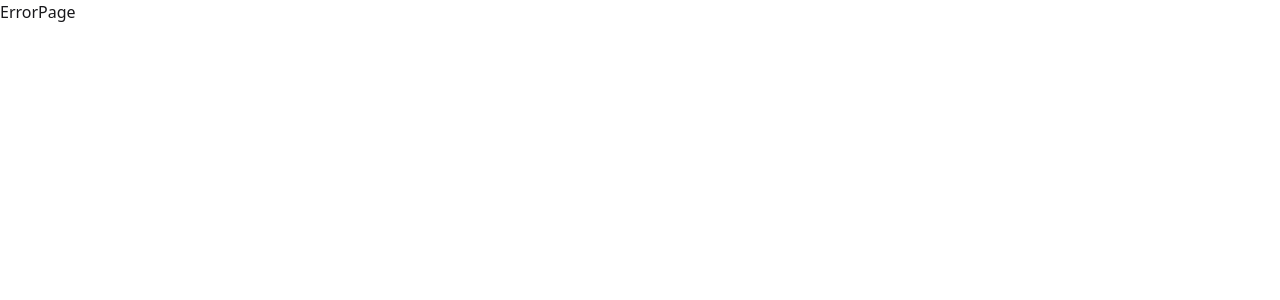
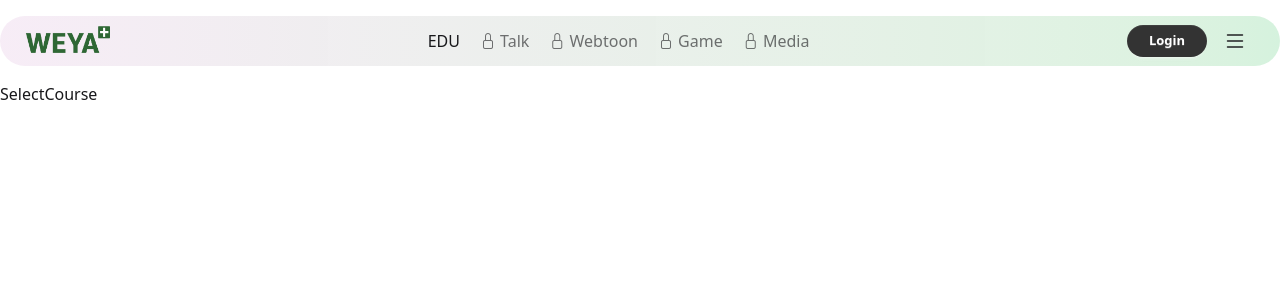
Before and after one commit to shahbozshirinboyev/weya-plus.uz, a React (Vite) app: page /education/select-course in a window 1280 px wide. Before the commit this address had no page. Shown: the top 300 px of the page. Built offline with nearby package versions, Linux system fonts and the light colour scheme.

Commit message:
profile section start...

```diff
--- a/src/App.jsx
+++ b/src/App.jsx
@@ -2,12 +2,14 @@ import { createBrowserRouter, RouterProvider } from "react-router-dom"
 
 // layouts
 import RootLayout from "./layouts/RootLayout.jsx"
+import EducationLayout from "./layouts/EducationLayout.jsx"
 
 // pages
 import Home from "./pages/Home.jsx"
 import MyProfile from "./pages/MyProfile.jsx"
 import Education from "./pages/Education.jsx"
 import ErrorPage from "./pages/ErrorPage.jsx"
+import SelectCourse from "./pages/SelectCourse.jsx"
 
 const routes = createBrowserRouter([
   {
@@ -21,7 +23,17 @@ const routes = createBrowserRouter([
       },
       {
         path: "education",
-        element: <Education />,
+        element: <EducationLayout />,
+        children: [
+          {
+            index: true,
+            element: <Education />,
+          },
+          {
+            path: "select-course",
+            element: <SelectCourse />,
+          }
+        ]
       },
       {
         path: "my-profile",
--- /dev/null
+++ b/src/layouts/EducationLayout.jsx
@@ -0,0 +1,9 @@
+import { Outlet } from "react-router-dom"
+
+function EducationLayout() {
+  return (
+    <Outlet />
+  )
+}
+
+export default EducationLayout
--- a/src/pages/Education.jsx
+++ b/src/pages/Education.jsx
@@ -1,4 +1,4 @@
-import React from "react";
+import { NavLink } from "react-router-dom";
 
 function Education() {
   return (
@@ -24,6 +24,7 @@ function Education() {
           <button className="btn rounded-full uppercase mt-5 bg-gradient-to-r from-[#eed9ed]/50 to-[#2ec05a]/20 border-[#333] text-[#333]">get started</button>
       </div>
       {/* ------------------- */}
+      <NavLink to="select-course">Select Course</NavLink>
     </div>
   );
 }
--- /dev/null
+++ b/src/pages/SelectCourse.jsx
@@ -0,0 +1,9 @@
+import React from 'react'
+
+function SelectCourse() {
+  return (
+    <div className='container mx-auto'>SelectCourse</div>
+  )
+}
+
+export default SelectCourse
```
